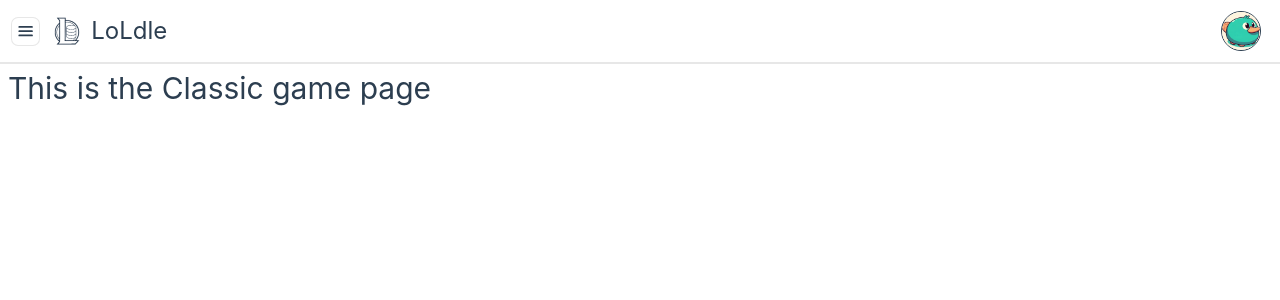
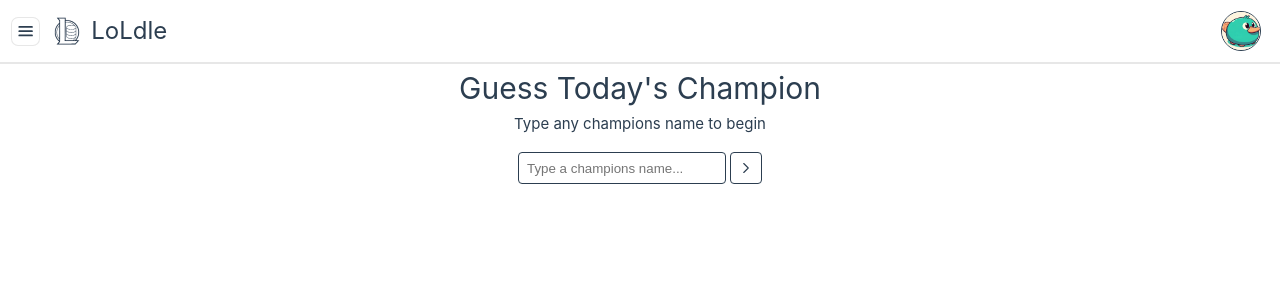
Before and after one commit to Aagaard00/Loldle, a Vue app in the folder frontend/: page /classic in a window 1280 px wide. Shown: the top 300 px of the page. Built offline with nearby package versions, Linux system fonts and the light colour scheme.

Commit message:
Started implementing the Classic gamemode

```diff
--- a/frontend/src/components/AppBar.vue
+++ b/frontend/src/components/AppBar.vue
@@ -43,6 +43,7 @@ const showMenu = ref(false);
   white-space: nowrap;
 
   gap: 0.5rem;
+
   padding: 0 0.2rem;
 
   border-radius: 0.5rem;
--- a/frontend/src/components/AvatarCircle.vue
+++ b/frontend/src/components/AvatarCircle.vue
@@ -5,7 +5,7 @@ const emit = defineEmits<{
 </script>
 
 <template>
-  <span class="avatar" @click="(event) => emit('click', event)">
+  <span class="avatar" @click="emit('click', $event)">
     <!-- Hardcoded placeholder -->
     <img src="@/assets/smoll-platypus.png" />
   </span>
--- a/frontend/src/components/BurgerButton.vue
+++ b/frontend/src/components/BurgerButton.vue
@@ -7,7 +7,7 @@ const emit = defineEmits<{
 </script>
 
 <template>
-  <button class="burger-menu" @click="(event) => emit('click', event)">
+  <button class="burger-menu" @click="emit('click', $event)">
     <IconBurgerMenu />
   </button>
 </template>
--- /dev/null
+++ b/frontend/src/components/ChampionSelector.vue
@@ -0,0 +1,154 @@
+<script setup lang="ts">
+import type { ClassicChampion } from '@/interfaces/ChampionInterfaces';
+import placeholderHandler from '@/utils/placeholderHandler';
+import { computed, ref, type ComputedRef, type Ref } from 'vue';
+import IconArrowRight from './icons/IconArrowRight.vue';
+
+const props = defineProps<{
+  champions: ClassicChampion[];
+}>();
+
+const emit = defineEmits<{
+  (emit: "guess", payload: { name: string }): void;
+}>();
+
+const showDropdown: Ref<boolean> = ref(false);
+const inputText: Ref<string> = ref("");
+
+const filteredChampions: ComputedRef<ClassicChampion[]> = computed(() => {
+  const searchString = inputText.value.toLowerCase();
+  return props.champions.filter(x => x.name.toLowerCase().includes(searchString))
+});
+</script>
+
+<template>
+  <div class="container">
+    <div class="input-container">
+      <input
+        placeholder="Type a champions name..."
+        v-model="inputText"
+        @focus="showDropdown = true"
+        @blur="showDropdown = false"
+      />
+      <button @click="emit('guess', { name: filteredChampions[0].name })">
+        <IconArrowRight />
+      </button>
+    </div>
+
+    <div class="dropdown-container" v-show="showDropdown">
+      <div
+        class="dropdown-item"
+        @mousedown="emit('guess', {name: champion.name})"
+        v-if="filteredChampions.length > 0"
+        v-for="champion in filteredChampions"
+      >
+        <img class="champion-img" :src="champion.imageUrl" />
+        {{ champion.name }}
+      </div>
+      <div class="no-champion" v-else>
+        No Champion found...
+      </div>
+    </div>
+  </div>
+</template>
+
+<style scoped>
+.container {
+  position: relative;
+}
+
+.input-container {
+  display: flex;
+  flex-direction: row;
+
+  gap: 0.25rem;
+}
+
+input {
+  height: 2rem;
+  width: 13rem;
+
+  padding-left: 0.5rem;
+  background-color: var(--color-background);
+  color: var(--color-text);
+
+  border: 1px;
+  border-style: solid;
+  border-radius: 0.25rem;
+  border-color: var(--color-text);
+}
+
+button {
+  height: 2rem;
+  width: 2rem;
+
+  display: flex;
+  justify-content: center;
+  align-items: center;
+
+  background-color: var(--color-background);
+  color: var(--color-text);
+
+  border: 1px;
+  border-style: solid;
+  border-radius: 0.25rem;
+  border-color: var(--color-text);
+}
+
+button:hover {
+  background-color: var(--color-background-mute);
+}
+
+.dropdown-container {
+  position: absolute;
+  z-index: 1;
+
+  max-height: 15rem;
+  width: 15.25rem;
+
+  overflow-x: hidden;
+  overflow-y: auto;
+
+  margin-top: 0.15rem;
+
+  background-color: var(--color-background);
+
+  border: 1px;
+  border-style: solid;
+  border-radius: 0.25rem;
+  border-color: var(--color-text);
+}
+
+.dropdown-item {
+  height: 3rem;
+
+  display: flex;
+  flex-direction: row;
+  justify-content: left;
+  align-items: center;
+
+  gap: 0.5rem;
+  padding: 0.5rem;
+
+  background-color: var(--color-background);
+
+  cursor: pointer;
+}
+
+.dropdown-item:hover {
+  background-color: var(--color-background-mute);
+}
+
+.champion-img {
+  height: 2rem;
+  width: 2rem;
+}
+
+.no-champion {
+  height: 3rem;
+
+  display: flex;
+  justify-content: center;
+  align-items: center;
+}
+</style>
--- a/frontend/src/components/NavMenu.vue
+++ b/frontend/src/components/NavMenu.vue
@@ -54,10 +54,8 @@ const routes: { path: string, name: string, icon: Component }[] =
 
   display: flex;
   flex-direction: row;
-
   justify-content: space-between;
   align-items: center;
-
 }
 
 .menu-body {
@@ -76,6 +74,7 @@ const routes: { path: string, name: string, icon: Component }[] =
   display: flex;
   flex-direction: row;
   align-items: center;
+
   gap: 0.5rem;
 
   padding-top: 0.25rem;
--- a/frontend/src/components/SideMenu.vue
+++ b/frontend/src/components/SideMenu.vue
@@ -1,5 +1,5 @@
 <script setup lang="ts">
-defineProps<{
+const props = defineProps<{
   show: boolean;
   close: () => void;
 }>();
@@ -17,12 +17,12 @@ defineProps<{
 
 <style scoped>
 .overlay {
+  position: fixed;
   z-index: 9999;
 
   height: 100%;
   width: 100%;
 
-  position: fixed;
   top: 0;
   left: 0;
 
--- /dev/null
+++ b/frontend/src/components/icons/IconArrowRight.vue
@@ -0,0 +1,6 @@
+<!-- From collection: https://www.svgrepo.com/collection/ui-oval-interface-icons/ -->
+<template>
+  <svg viewBox="0 0 24 24" xmlns="http://www.w3.org/2000/svg" fill="none" stroke="currentColor">
+    <path d="M9 18L15 12L9 6" stroke-width="1.5" stroke-linecap="round" stroke-linejoin="round"></path>
+  </svg>
+</template>
--- /dev/null
+++ b/frontend/src/interfaces/ChampionInterfaces.ts
@@ -0,0 +1,11 @@
+export interface ClassicChampion {
+  name: string;
+  imageUrl: string;
+  gender: string;
+  positions: string[];
+  species: string[];
+  resource: string;
+  rangeType: string[];
+  regions: string[];
+  releaseYear: string;
+}
--- a/frontend/src/views/ClassicGameView.vue
+++ b/frontend/src/views/ClassicGameView.vue
@@ -1,9 +1,55 @@
-<script setup lang="ts"></script>
+<script setup lang="ts">
+import ChampionSelector from '@/components/ChampionSelector.vue';
+import type { ClassicChampion } from '@/interfaces/ChampionInterfaces';
+import placeholderHandler from '@/utils/placeholderHandler';
+
+const champions: ClassicChampion[] = [
+  {
+    name: "Braum",
+    imageUrl: "https://ddragon.leagueoflegends.com/cdn/15.14.1/img/champion/Braum.png",
+    gender: "Male",
+    positions: ["Support"],
+    species: ["Human, Iceborn"],
+    resource: "Mana",
+    rangeType: ["Melee"],
+    regions: ["Freljord"],
+    releaseYear: "2014"
+  },
+  {
+    name: "Gnar",
+    imageUrl: "https://ddragon.leagueoflegends.com/cdn/15.14.1/img/champion/Gnar.png",
+    gender: "Male",
+    positions: ["Top"],
+    species: ["Yordle"],
+    resource: "Rage",
+    rangeType: ["Ranged", "Melee"],
+    regions: ["Freljord"],
+    releaseYear: "2014"
+  }
+];
+</script>
 
 <template>
-  <div>
-    <h1>This is the Classic game page</h1>
+  <div class="game-container">
+    <h1>Guess Today's Champion</h1>
+    <p class="hint-text">Type any champions name to begin</p>
+
+    <ChampionSelector :champions="champions" @guess="(payload) => placeholderHandler(`Guess champion: ${payload.name}`)"/>
   </div>
 </template>
 
-<style scoped></style>
+<style scoped>
+.game-container {
+  height: 100%;
+  width: 100%;
+
+  display: flex;
+  flex-direction: column;
+  justify-content: start;
+  align-items: center;
+}
+
+.hint-text {
+  margin-bottom: 1rem;
+}
+</style>
```
